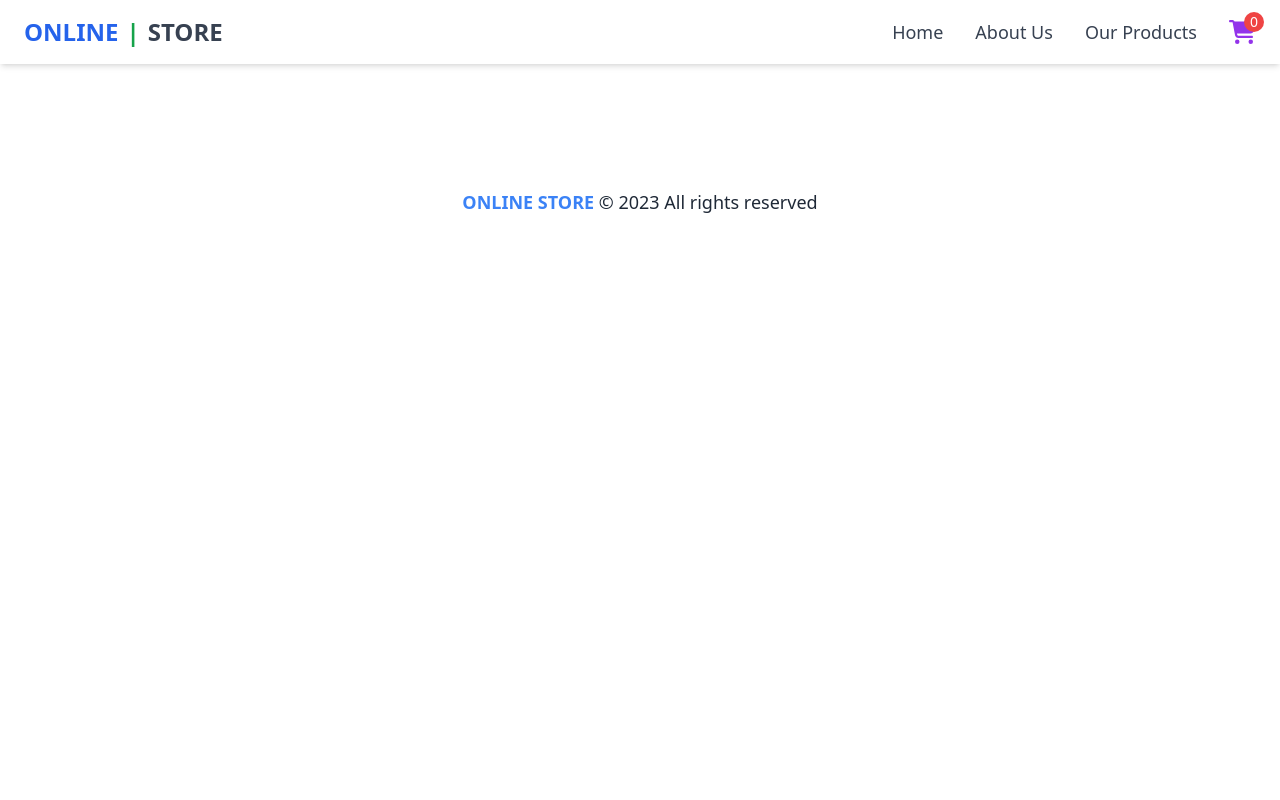
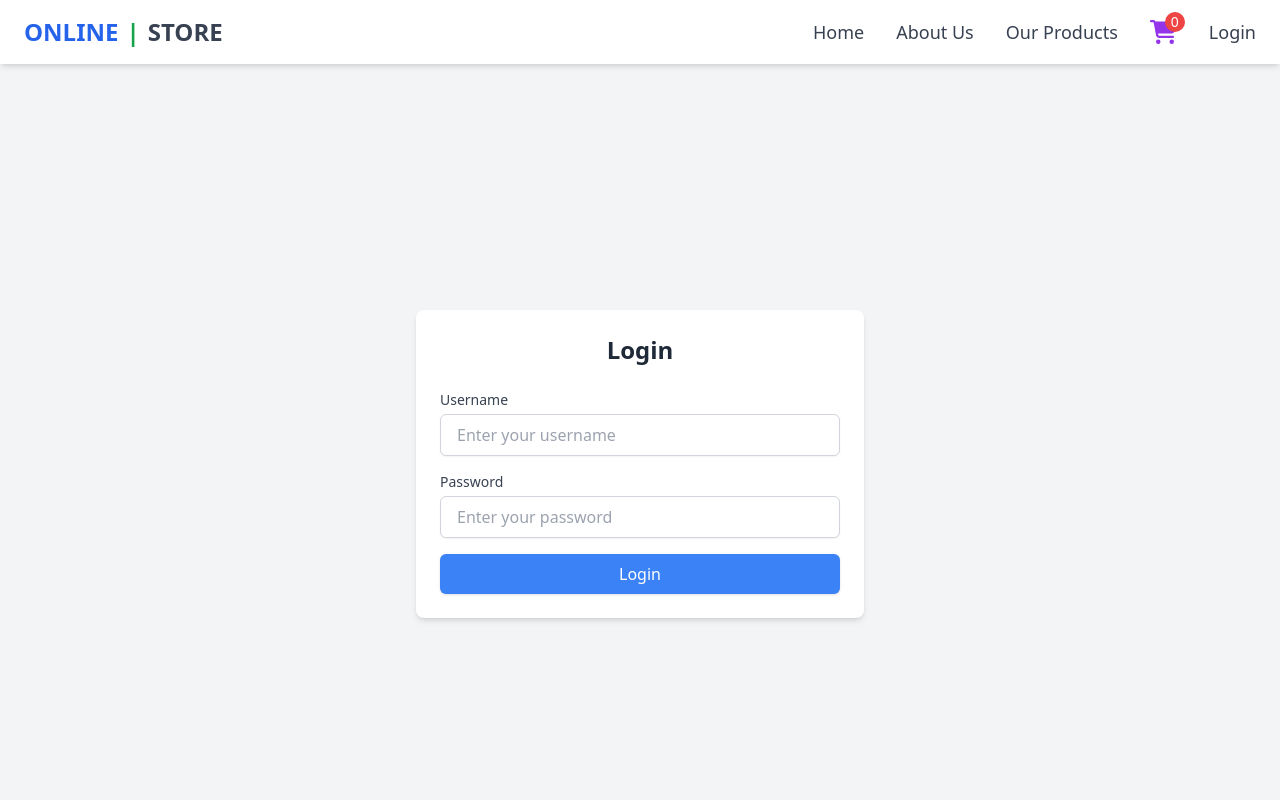
Before and after one commit to Ram-Timilsina/ecommerce, a React (Vite) app: page /login in a window 1280 px wide. Shown: the top 800 px of the page. Built offline with nearby package versions, Linux system fonts and the light colour scheme.

Commit message:
added login component and used jwt token

```diff
--- a/package.json
+++ b/package.json
@@ -15,8 +15,10 @@
     "@fortawesome/free-regular-svg-icons": "^6.6.0",
     "@fortawesome/free-solid-svg-icons": "^6.6.0",
     "@fortawesome/react-fontawesome": "^0.2.2",
+    "axios": "^1.7.8",
     "react": "^18.3.1",
-    "react-dom": "^18.3.1"
+    "react-dom": "^18.3.1",
+    "react-hook-form": "^7.53.2"
   },
   "devDependencies": {
     "@eslint/js": "^9.11.1",
--- a/src/App.jsx
+++ b/src/App.jsx
@@ -6,7 +6,7 @@ import Products from "./Navbar.jsx/Products";
 import ViewDetail from "./Navbar.jsx/ViewDetail";
 import CartItems from "./Navbar.jsx/CartItems";
 import Footer from "./Navbar.jsx/Footer";
-
+import Login from "./Navbar.jsx/Login";
 const App = () => {
   return (
     <div>
@@ -20,6 +20,7 @@ const App = () => {
           <Route path="/ourProducts" element={<Products />} />
           <Route path="/viewDetails/:id" element={<ViewDetail />} />
           <Route path="/cartItems" element={<CartItems />} />
+          <Route path="/login" element={<Login />} />
         </Routes>
       </BrowserRouter>
       <Footer />
--- a/src/Context/CartContext.jsx
+++ b/src/Context/CartContext.jsx
@@ -5,12 +5,16 @@ const CartContextProvider = ({ children }) => {
   const [cart, setCart] = useState(
     JSON.parse(localStorage.getItem("cart")) || []
   );
+  const [showNav, setShowNav] = useState("");
   useEffect(() => {
-    console.log(cart);
+    console.log(cart.showNav);
     localStorage.setItem("cart", JSON.stringify(cart));
   }, [cart]);
+  useEffect(() => {
+    console.log("show Nav:", showNav);
+  }, [showNav]);
   return (
-    <CartContext.Provider value={{ cart, setCart }}>
+    <CartContext.Provider value={{ cart, setCart, showNav, setShowNav }}>
       {children}
     </CartContext.Provider>
   );
--- /dev/null
+++ b/src/Navbar.jsx/Login.jsx
@@ -0,0 +1,92 @@
+import React from "react";
+import { useForm } from "react-hook-form";
+import axios from "axios";
+
+const Login = () => {
+  const {
+    register,
+    handleSubmit,
+    formState: { errors, isSubmitting },
+  } = useForm();
+
+  const onSubmit = async (data) => {
+    try {
+      const response = await axios.post(
+        "http://192.168.1.178:84/api/Authenticate/login",
+        data
+      );
+
+      const token = response.data.token;
+
+      localStorage.setItem("token", token);
+    } catch (err) {
+      console.log(err);
+    }
+  };
+
+  return (
+    <div className="flex justify-center items-center min-h-screen bg-gray-100">
+      <div className="w-full max-w-md bg-white rounded-lg shadow-md p-6">
+        <h1 className="text-2xl font-bold text-center mb-6 text-gray-800">
+          Login
+        </h1>
+        <form onSubmit={handleSubmit(onSubmit)} className="space-y-4">
+          <div>
+            <label
+              htmlFor="userName"
+              className="block text-sm font-medium text-gray-700"
+            >
+              Username
+            </label>
+            <input
+              id="userName"
+              {...register("userName", { required: "Username is required" })}
+              placeholder="Enter your username"
+              className="mt-1 block w-full px-4 py-2 border border-gray-300 rounded-md shadow-sm focus:outline-none focus:ring-blue-500 focus:border-blue-500"
+            />
+            {errors.userName && (
+              <p className="text-sm text-red-500 mt-1">
+                {errors.userName.message}
+              </p>
+            )}
+          </div>
+
+          <div>
+            <label
+              htmlFor="password"
+              className="block text-sm font-medium text-gray-700"
+            >
+              Password
+            </label>
+            <input
+              id="password"
+              type="password"
+              {...register("password", {
+                required: "Passwordakjdfkja is required",
+              })}
+              placeholder="Enter your password"
+              className="mt-1 block w-full px-4 py-2 border border-gray-300 rounded-md shadow-sm focus:outline-none focus:ring-blue-500 focus:border-blue-500"
+            />
+            {errors.password && (
+              <p className="text-sm text-red-500 mt-1">
+                {errors.password.message}
+              </p>
+            )}
+          </div>
+
+          <div>
+            <button
+              disabled={isSubmitting == true}
+              type="submit"
+              className="w-full bg-blue-500 hover:bg-blue-600 text-white font-medium py-2 px-4 rounded-md shadow"
+            >
+              {isSubmitting ? "Logging in " : "Login"}
+            </button>
+          </div>
+        </form>
+      </div>
+    </div>
+  );
+};
+
+export default Login;
--- a/src/Navbar.jsx/Nav.jsx
+++ b/src/Navbar.jsx/Nav.jsx
@@ -74,6 +74,11 @@ const Nav = () => {
               </span>
             </Link>
           </li>
+          <li>
+            <Link to="/login" className="text-gray-700 hover:text-blue-500">
+              Login
+            </Link>
+          </li>
         </ul>
       </div>
 
@@ -128,6 +133,15 @@ const Nav = () => {
               </span>
             </Link>
           </li>
+          <li>
+            <Link
+              to="/login"
+              className="text-gray-700 hover:text-blue-500"
+              onClick={() => setIsMenuOpen(false)}
+            >
+              Login
+            </Link>
+          </li>
         </ul>
       )}
     </nav>
```
Also changed, not shown: 1 other file (tests, documents, lock files or other folders).
